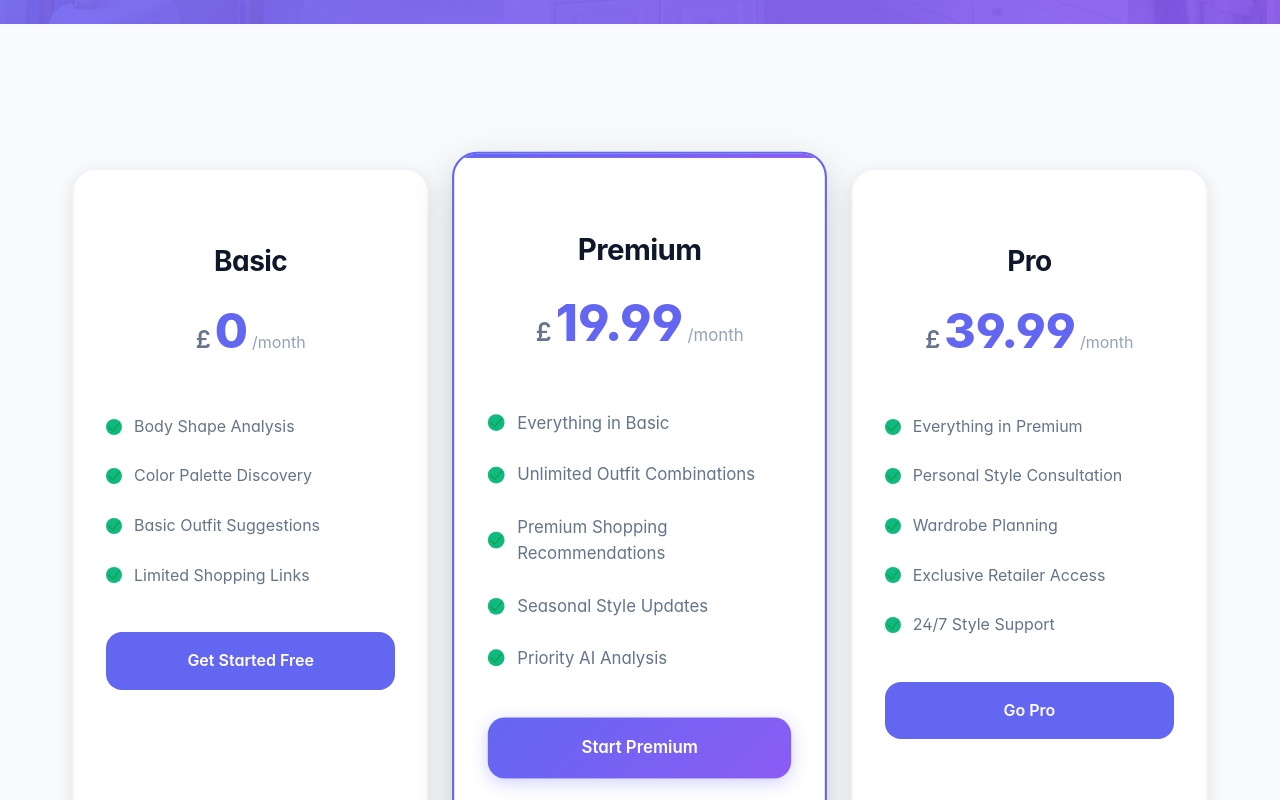
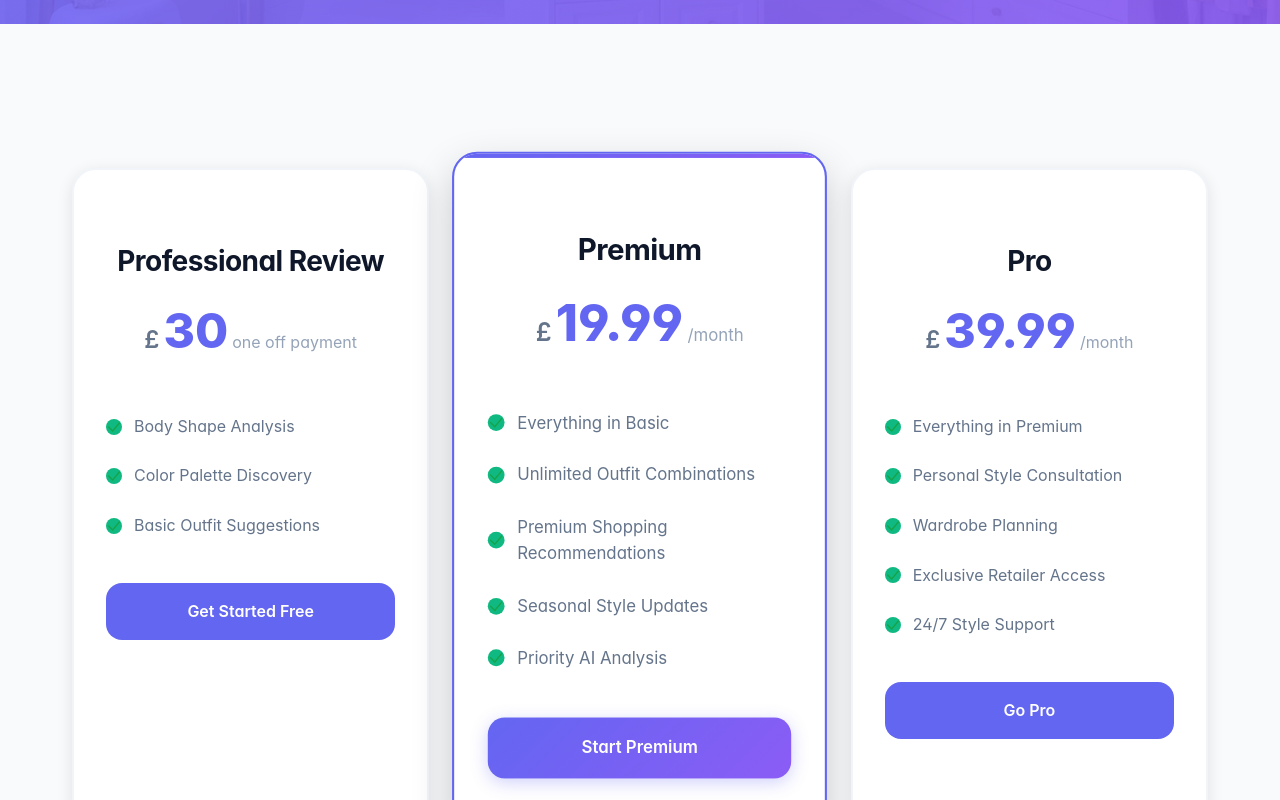
Before and after one commit to Tmaq23/my-styled-wardrobe, a Next.js app: page /pricing in a window 1280 px wide. Shown: the part 627-1427 px from the top of the page. Built offline with nearby package versions, Linux system fonts and the light colour scheme; no server answers.

Commit message:
Refactor: Update pricing plan to Professional Review
Co-authored-by: w7f7zqcszk <w7f7zqcszk@privaterelay.appleid.com>

```diff
--- a/app/pricing/page.tsx
+++ b/app/pricing/page.tsx
@@ -19,18 +19,17 @@ export default function PricingPage() {
           <div className="pricing-grid">
             <div className="pricing-card">
               <div className="plan-header">
-                <h3>Basic</h3>
+                <h3>Professional Review</h3>
                 <div className="price">
                   <span className="currency">£</span>
-                  <span className="amount">0</span>
-                  <span className="period">/month</span>
+                  <span className="amount">30</span>
+                  <span className="period">one off payment</span>
                 </div>
               </div>
               <ul className="features">
                 <li><span className="icon-inline small"><img src="/icons/check.svg" alt="Included" width={14} height={14} /></span>Body Shape Analysis</li>
                 <li><span className="icon-inline small"><img src="/icons/check.svg" alt="Included" width={14} height={14} /></span>Color Palette Discovery</li>
                 <li><span className="icon-inline small"><img src="/icons/check.svg" alt="Included" width={14} height={14} /></span>Basic Outfit Suggestions</li>
-                <li><span className="icon-inline small"><img src="/icons/check.svg" alt="Included" width={14} height={14} /></span>Limited Shopping Links</li>
               </ul>
               <Link href="/" className="plan-button">
                 Get Started Free
```
